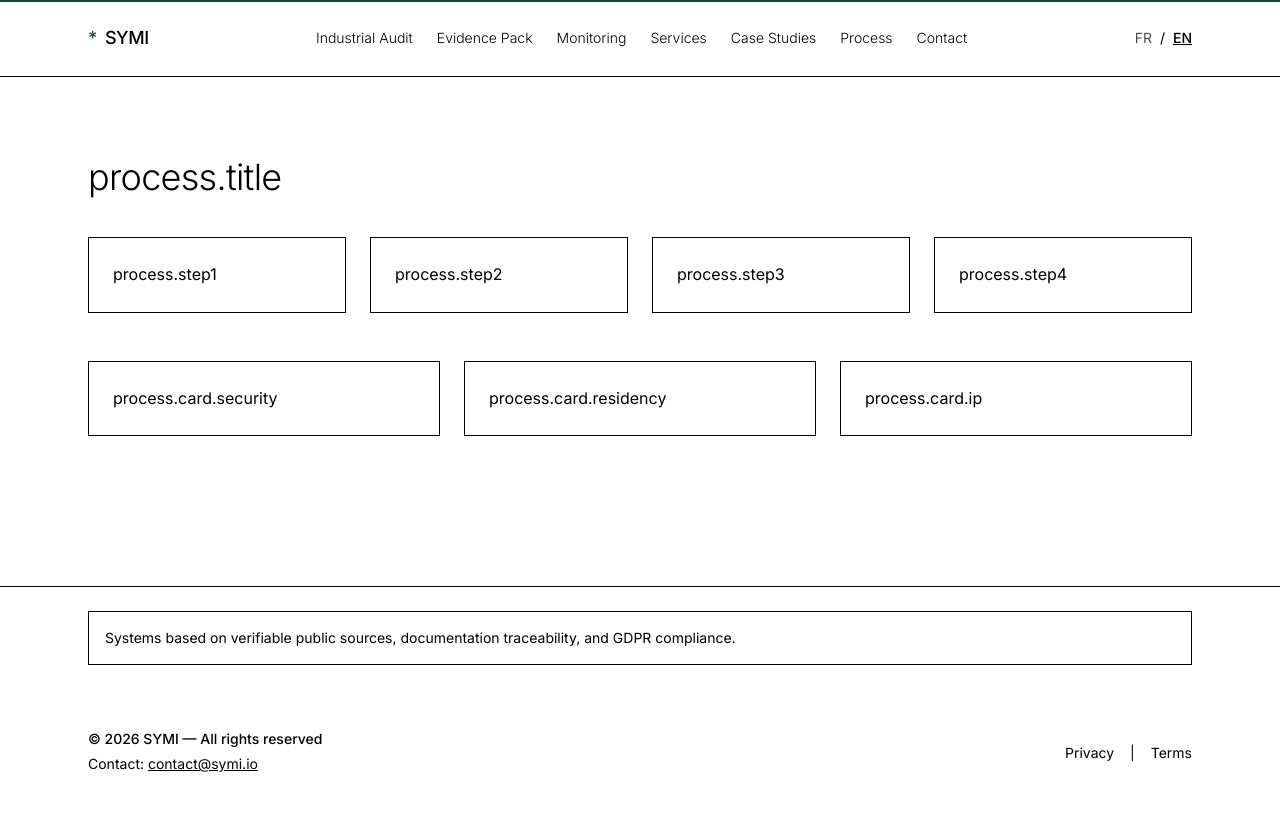
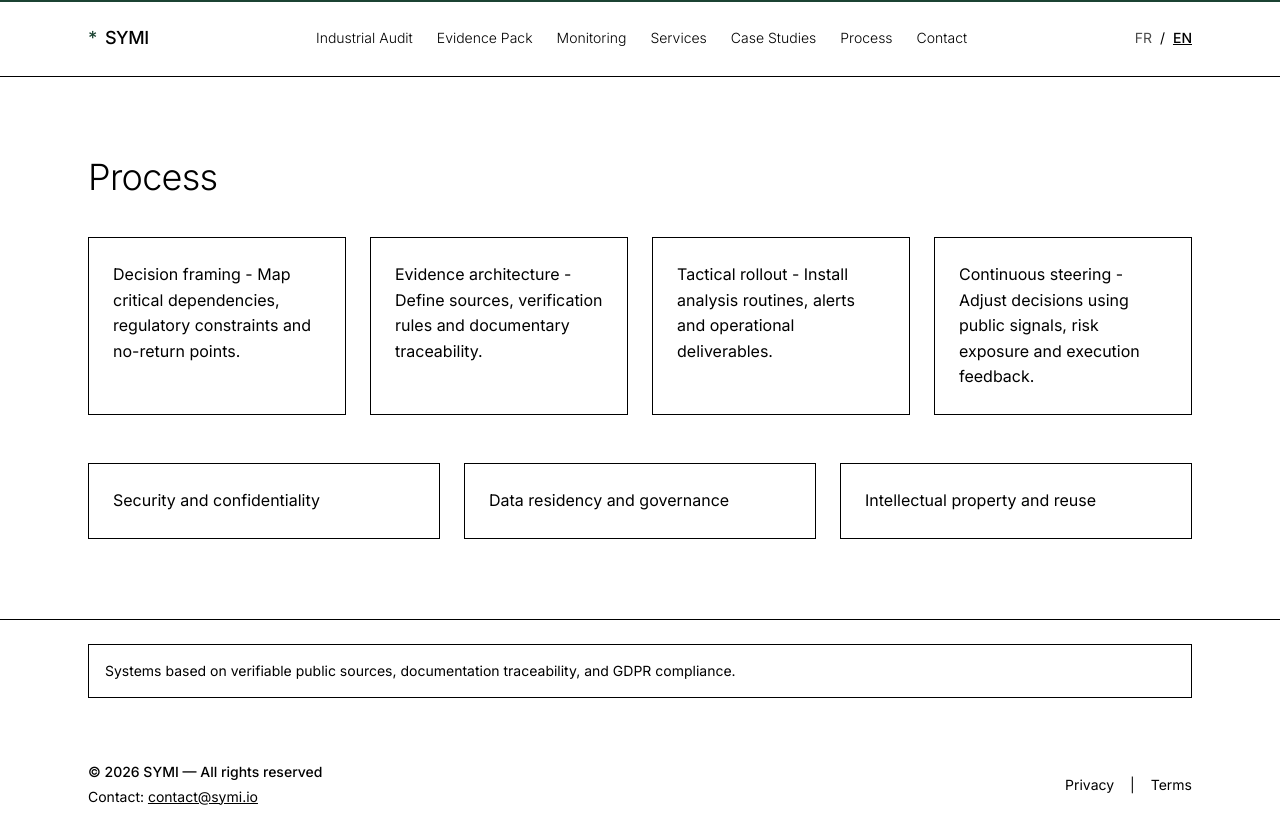
Before and after one commit to echofield/symi-final-project, a Next.js app: page /en/process in a window 1280 px wide. Before the commit the page ends 800 px from the top, so only its background shows below. Built offline with nearby package versions, Linux system fonts and the light colour scheme; no server answers.

Commit message:
Fix process i18n namespace and restore FR/EN process content

```diff
--- a/src/app/[locale]/process/page.tsx
+++ b/src/app/[locale]/process/page.tsx
@@ -1,21 +1,21 @@
 import {useTranslations} from 'next-intl';
 
 export default function ProcessPage() {
-  const t = useTranslations();
-  const steps = [t('process.step1'), t('process.step2'), t('process.step3'), t('process.step4')];
+  const t = useTranslations('process');
+  const steps = [t('step1'), t('step2'), t('step3'), t('step4')];
   return (
     <section className="bg-white py-20 text-black">
       <div className="mx-auto max-w-6xl px-6">
-        <h1 className="text-4xl font-light">{t('process.title')}</h1>
+        <h1 className="text-4xl font-light">{t('title')}</h1>
         <div className="mt-10 grid gap-6 sm:grid-cols-2 lg:grid-cols-4">
-          {steps.map((s) => (
-            <div key={s} className="border border-black p-6">{s}</div>
+          {steps.map((s, idx) => (
+            <div key={`${idx}-${s}`} className="border border-black p-6">{s}</div>
           ))}
         </div>
         <div className="mt-12 grid gap-6 sm:grid-cols-3">
-          <div className="border border-black p-6">{t('process.card.security')}</div>
-          <div className="border border-black p-6">{t('process.card.residency')}</div>
-          <div className="border border-black p-6">{t('process.card.ip')}</div>
+          <div className="border border-black p-6">{t('card.security')}</div>
+          <div className="border border-black p-6">{t('card.residency')}</div>
+          <div className="border border-black p-6">{t('card.ip')}</div>
         </div>
       </div>
     </section>
--- a/src/messages/en/process.json
+++ b/src/messages/en/process.json
@@ -1,10 +1,14 @@
 {
-  "process.title": "Process",
-  "process.step1": "Discover — Map your opportunity landscape: which signals matter to your business, which official sources contain them, and what actions your team takes when opportunities appear.",
-  "process.step2": "Design — Blueprint the intelligence architecture: data sources, validation logic, alert thresholds, and integration points with your existing systems.",
-  "process.step3": "Develop — Build production systems with weekly demos. Start with manual intelligence reports to validate value, then automate progressively as data integrations are completed.",
-  "process.step4": "Deliver — Deploy monitoring infrastructure, train teams on interpreting intelligence signals, and provide ongoing support as your system becomes core to operations.",
-  "process.card.security": "Security & Privacy",
-  "process.card.residency": "Data Residency",
-  "process.card.ip": "Ownership of IP"
+  "process": {
+    "title": "Process",
+    "step1": "Decision framing - Map critical dependencies, regulatory constraints and no-return points.",
+    "step2": "Evidence architecture - Define sources, verification rules and documentary traceability.",
+    "step3": "Tactical rollout - Install analysis routines, alerts and operational deliverables.",
+    "step4": "Continuous steering - Adjust decisions using public signals, risk exposure and execution feedback.",
+    "card": {
+      "security": "Security and confidentiality",
+      "residency": "Data residency and governance",
+      "ip": "Intellectual property and reuse"
+    }
+  }
 }
--- a/src/messages/fr/process.json
+++ b/src/messages/fr/process.json
@@ -1,10 +1,14 @@
 {
-  "process.title": "Méthode",
-  "process.step1": "Discover — Cartographiez votre paysage d’opportunités : quels signaux comptent pour votre activité, quelles sources officielles les contiennent, et quelles actions votre équipe entreprend lorsqu’ils apparaissent.",
-  "process.step2": "Design — Concevez l’architecture d’intelligence : sources de données, logique de validation, seuils d’alerte et points d’intégration avec vos systèmes existants.",
-  "process.step3": "Develop — Construisez des systèmes en production avec démos hebdomadaires. Démarrez par des rapports d’intelligence manuels pour valider la valeur, puis automatisez progressivement à mesure que les intégrations de données sont complétées.",
-  "process.step4": "Deliver — Déployez l’infrastructure de veille, formez les équipes à l’interprétation des signaux, et assurez un support continu à mesure que le système devient central aux opérations.",
-  "process.card.security": "Sécurité & Confidentialité",
-  "process.card.residency": "Résidence des données",
-  "process.card.ip": "Propriété intellectuelle"
+  "process": {
+    "title": "Processus",
+    "step1": "Cadre decisionnel - Cartographier les dependances critiques, les contraintes reglementaires et les points de non-retour.",
+    "step2": "Architecture de preuve - Definir les sources, les regles de verification et la tracabilite documentaire.",
+    "step3": "Mise en oeuvre tactique - Mettre en place des rituels d'analyse, des alertes et des livrables actionnables.",
+    "step4": "Pilotage continu - Ajuster les arbitrages selon les signaux publics, les risques et l'execution terrain.",
+    "card": {
+      "security": "Securite et confidentialite",
+      "residency": "Residence et gouvernance des donnees",
+      "ip": "Propriete intellectuelle et reutilisation"
+    }
+  }
 }
```
